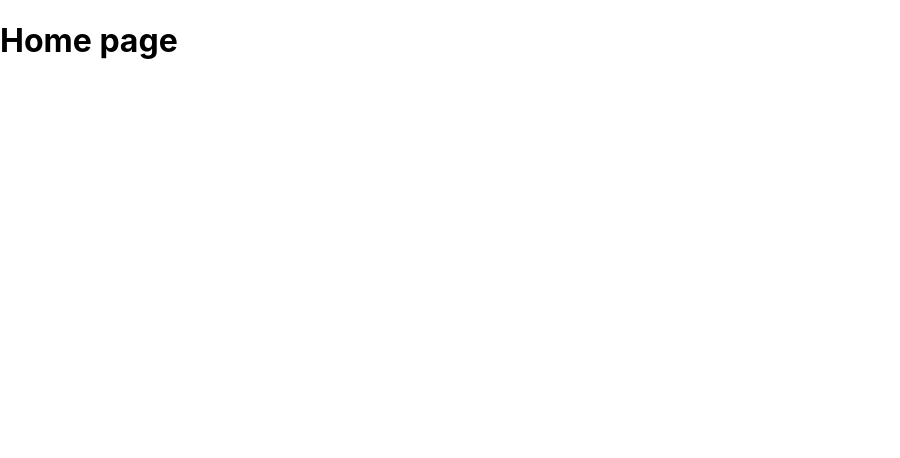
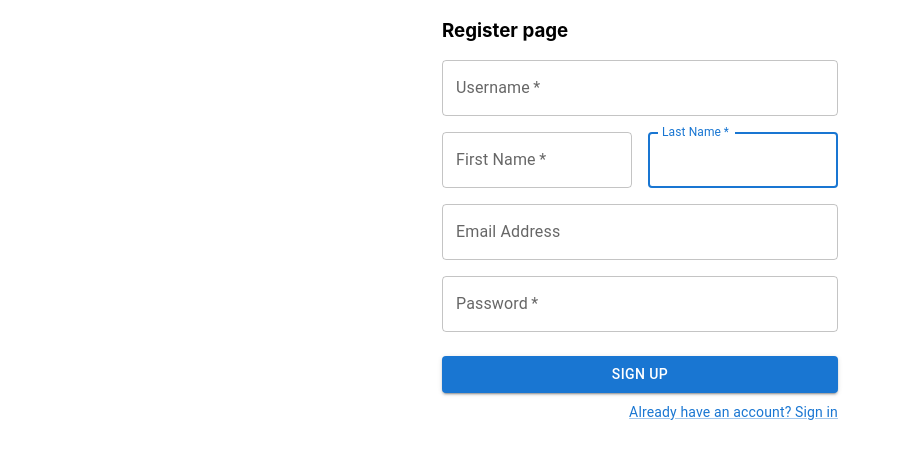
Before and after one commit to 664330348/ComfyBakeUI, a React (Create React App) app: page /register in a window 1280 px wide. Shown: the top 458 px of the page, without its empty margins (0-900 px from the left). Built offline with nearby package versions, Linux system fonts and the light colour scheme.

Commit message:
add a register feature

```diff
--- a/package.json
+++ b/package.json
@@ -18,6 +18,7 @@
     "react": "^18.1.0",
     "react-dom": "^18.1.0",
     "react-redux": "^8.0.1",
+    "react-router-dom": "^6.3.0",
     "react-scripts": "5.0.1",
     "typescript": "^4.6.4",
     "web-vitals": "^2.1.4"
--- a/src/App.tsx
+++ b/src/App.tsx
@@ -1,57 +1,34 @@
-import React from 'react';
-import logo from './logo.svg';
-import { Counter } from './features/counter/Counter';
-import './App.css';
+import React from "react";
+import {
+  BrowserRouter as Router,
+  Routes,
+  Route,
+  Navigate
+} from "react-router-dom";
+
+import HomePage from "./Home";
+import Register from "./features/user/register";
 
 function App() {
   return (
-    <div className="App">
-      <header className="App-header">
-        <img src={logo} className="App-logo" alt="logo" />
-        <Counter />
-        <p>
-          Edit <code>src/App.tsx</code> and save to reload.
-        </p>
-        <span>
-          <span>Learn </span>
-          <a
-            className="App-link"
-            href="https://reactjs.org/"
-            target="_blank"
-            rel="noopener noreferrer"
-          >
-            React
-          </a>
-          <span>, </span>
-          <a
-            className="App-link"
-            href="https://redux.js.org/"
-            target="_blank"
-            rel="noopener noreferrer"
-          >
-            Redux
-          </a>
-          <span>, </span>
-          <a
-            className="App-link"
-            href="https://redux-toolkit.js.org/"
-            target="_blank"
-            rel="noopener noreferrer"
-          >
-            Redux Toolkit
-          </a>
-          ,<span> and </span>
-          <a
-            className="App-link"
-            href="https://react-redux.js.org/"
-            target="_blank"
-            rel="noopener noreferrer"
-          >
-            React Redux
-          </a>
-        </span>
-      </header>
-    </div>
+    <Router>
+      <div className="App">
+        <Routes>
+          <Route
+            path="/"
+            element={<HomePage/>}
+          />
+          <Route
+            path="/register"
+            element={<Register/>}
+          />
+          <Route
+            path="/*"
+            element={<Navigate replace to="/" />}
+          />
+        </Routes>
+      </div>
+    </Router>
   );
 }
 
--- /dev/null
+++ b/src/features/user/register.tsx
@@ -0,0 +1,113 @@
+import React from "react";
+import { register } from "../../remote/user-service";
+
+//MaterialUI
+import Grid from '@mui/material/Grid';
+import Box from '@mui/material/Box';
+import Container from '@mui/material/Container';
+import TextField from '@mui/material/TextField';
+import Button from '@mui/material/Button';
+import Link from '@mui/material/Link';
+
+function Register (){
+
+    const handleRegister =(event: React.FormEvent<HTMLFormElement>)=>{
+        event.preventDefault();
+        const data = new FormData(event.currentTarget);
+
+        if(data.get('username') && data.get('firstName') && data.get('lastName') && data.get('password')){
+            let formInfo={
+                username:data.get('username'),
+                firstName:data.get('firstName'),
+                lastName:data.get('lastName'),
+                email:data.get('email'),
+                password:data.get('password'),
+            }
+            register(formInfo).then((res)=>{
+                console.log(res);
+            });
+        }else{
+            console.log(data);
+        }
+    }
+
+    return(
+        <Container maxWidth="xs" >
+            <h3>Register page</h3>
+            <Box component="form" noValidate onSubmit={handleRegister}
+            >
+            <Grid container spacing={2}>
+                <Grid item xs={12}>
+                    <TextField
+                    required
+                    fullWidth
+                    id="username"
+                    label="Username"
+                    name="username"
+                    autoFocus
+                    />
+                </Grid>
+                <Grid item xs={12} sm={6}>
+                    <TextField
+                    required
+                    fullWidth
+                    id="firstName"
+                    label="First Name"
+                    name="firstName"
+                    autoFocus
+                    />
+                </Grid>
+                <Grid item xs={12} sm={6}>
+                    <TextField
+                    required
+                    fullWidth
+                    id="lastName"
+                    label="Last Name"
+                    name="lastName"
+                    autoFocus
+                    />
+                </Grid>
+                <Grid item xs={12}>
+                    <TextField
+                    fullWidth
+                    id="email"
+                    label="Email Address"
+                    name="email"
+                    />
+                </Grid>
+
+                <Grid item xs={12}>
+                    <TextField
+                    required
+                    fullWidth
+                    name="password"
+                    label="Password"
+                    type="password"
+                    id="password"
+                    />
+                </Grid>
+
+                <Grid item xs={12}>
+                    <Button
+                        type="submit"
+                        fullWidth
+                        variant="contained"
+                        sx={{ mt: 1, mb: 1}}
+                    >
+                        Sign Up
+                    </Button>
+                </Grid>
+
+                <Grid container justifyContent="flex-end">
+                    <Grid item>
+                        <Link href="#" variant="body2">
+                        Already have an account? Sign in
+                        </Link>
+                    </Grid>
+                </Grid>
+            </Grid>
+            </Box>
+        </Container>
+    )
+}
+export default Register;
--- a/src/index.tsx
+++ b/src/index.tsx
@@ -14,7 +14,7 @@ const root = createRoot(container);
 root.render(
   <React.StrictMode>
     <Provider store={store}>
-      <HomePage />
+      <App />
     </Provider>
   </React.StrictMode>
 );
--- /dev/null
+++ b/src/remote/app-client.ts
@@ -0,0 +1,10 @@
+import axios from "axios";
+
+export const appClient = axios.create({
+    baseURL: 'http://localhost:8080/comfyBake',
+    headers:{
+        'Accept':'application/json',
+    },
+    //prevents Axios from throwing an error if the response status is anything other than 200-900
+    validateStatus:() => true
+})
--- /dev/null
+++ b/src/remote/user-service.ts
@@ -0,0 +1,5 @@
+import { appClient } from "./app-client";
+
+export const register = async (userInfo:object) => {
+    return await appClient.post("/users/registration",userInfo);
+}
```
Also changed, not shown: src/Home.tsx (+7 -1 lines), 1 other file (tests, documents, lock files or other folders).
